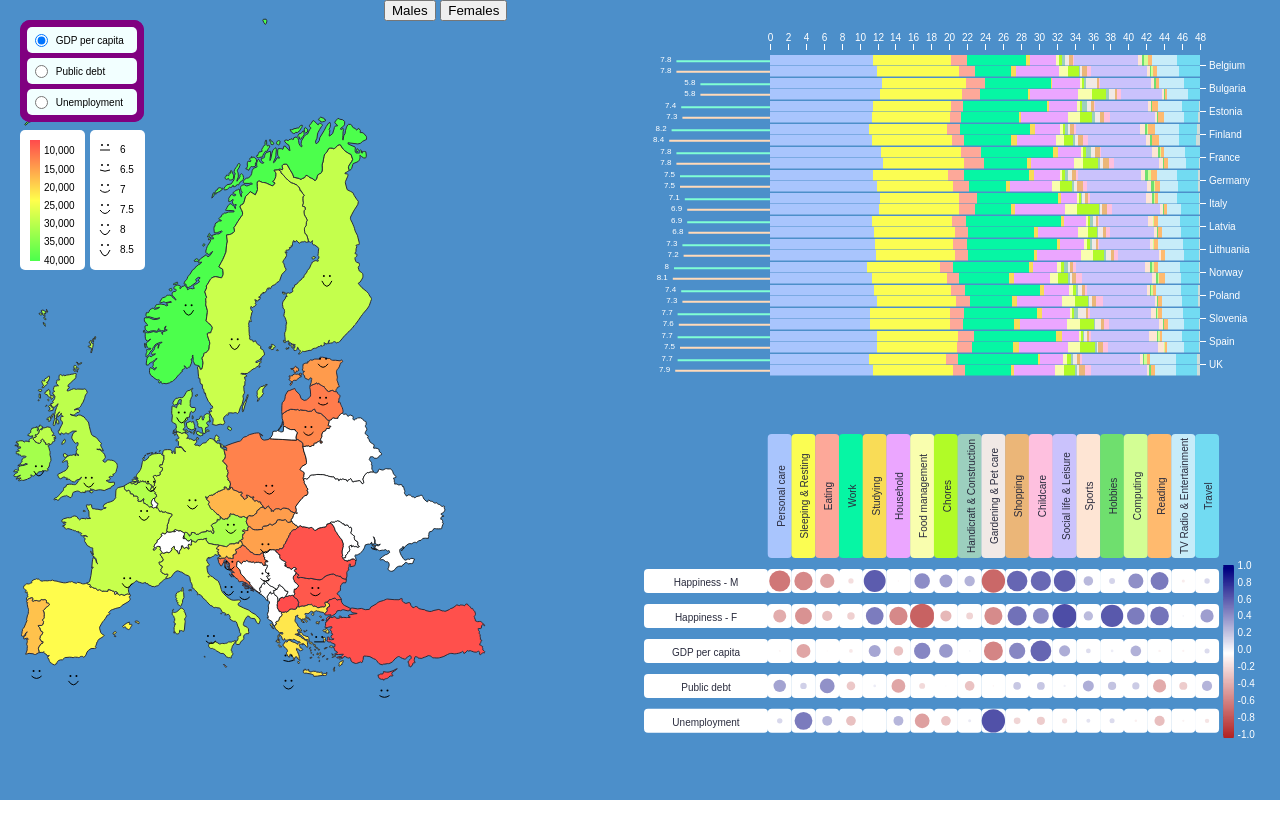
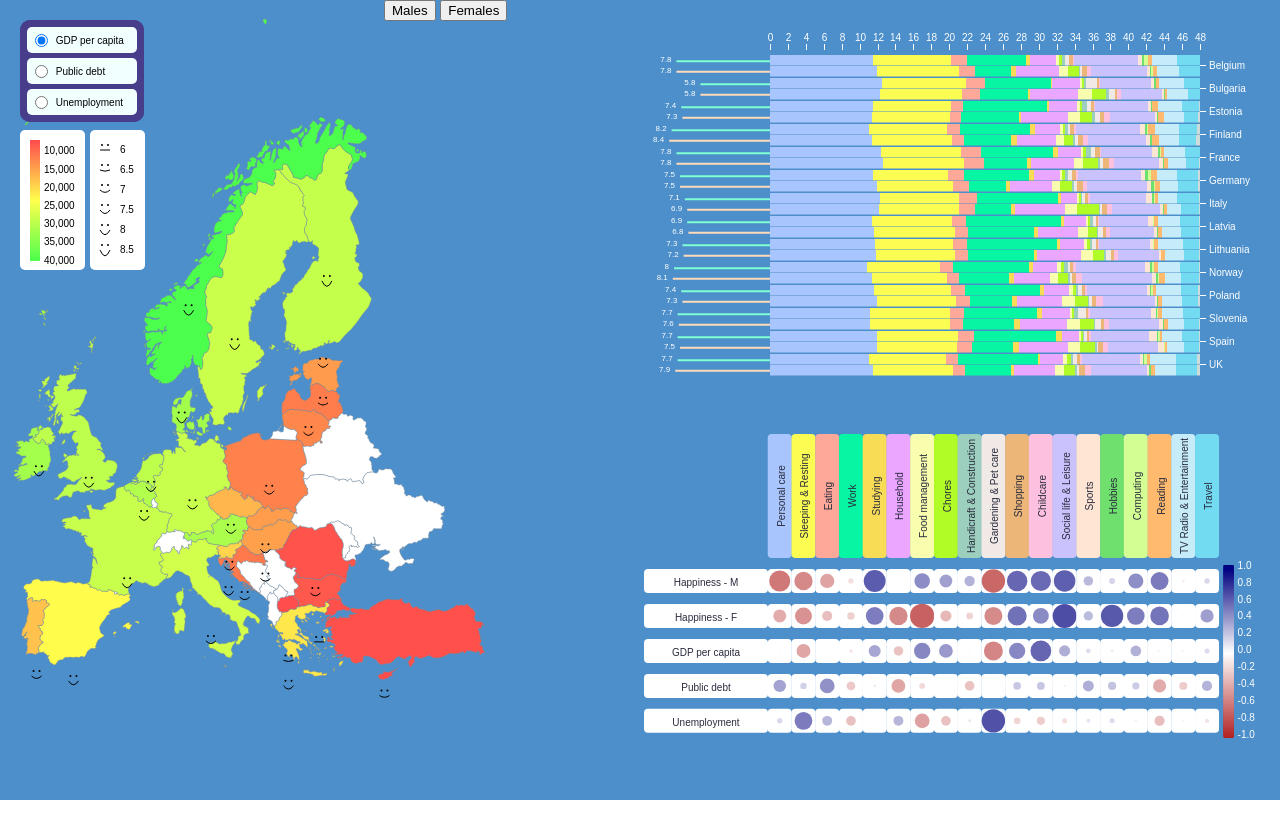
Before and after one commit to ralbachalany/IGR204-InfoVisProject, a plain HTML site: page index.html in a window 1280 px wide. Drawn offline with nearby package versions, Linux system fonts and the light colour scheme.

Commit message:
country border color

```diff
--- a/css/map-style.css
+++ b/css/map-style.css
@@ -9,10 +9,10 @@
   position: absolute;
 }
 
-.country{
+.country {
   fill: white;   /* country colour */
-  stroke: #2A2C39; /* country border colour */
-  stroke-width: 1; /* country border width */
+  stroke: lightslategray; /* country border colour */
+  stroke-width: 0.5; /* country border width */
 }
 .country-on{
   fill: red;   /* highlight colour for selected country */
@@ -31,7 +31,7 @@
 #chooser{
   width: auto;
   height: auto;
-  background-color: purple;
+  background-color: darkslateblue;
   position: absolute;
   left:20px;
   top:20px;
@@ -42,7 +42,7 @@
 .grid-container {
   grid-template-rows: min min min 50px;
   grid-gap: 10px;
-  background-color: purple;
+  background-color: darkslateblue;
   display: table-cell;
   padding: 2px;
   border-radius: 10px;
--- a/js/map.js
+++ b/js/map.js
@@ -162,8 +162,8 @@ d3.json("./data/custom.geo.json",function(json) {
 		   })
 		;
 		d3.selectAll(".countryNull").style("fill",'white');
-		d3.selectAll(".countryNull").style("stroke",'black');
-		d3.selectAll(".countryNull").style("stroke-width",0.8);
+		d3.selectAll(".countryNull").style("stroke",'lightslategray');
+		d3.selectAll(".countryNull").style("stroke-width",0.5);
 
 		//Color//////////////////////////
 		d3.csv("./data/factbook.csv",function(data2){
```
